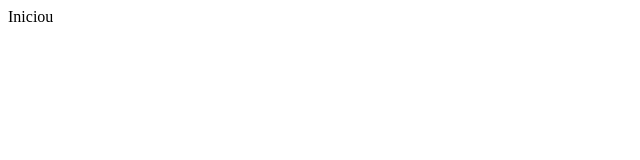
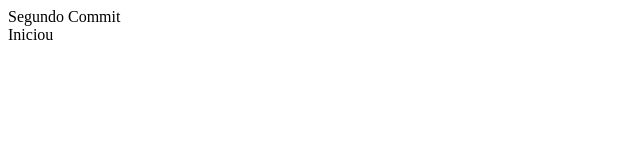
Before and after one commit to MatheusDubberstein/portifolio, a plain HTML site: page index.html in a window 1280 px wide. Shown: the whole page, without its empty margins (0-640 px from the left). Drawn offline with Linux system fonts and the light colour scheme.

Commit message:
Segundo Commit

```diff
--- a/index.html
+++ b/index.html
@@ -5,6 +5,7 @@
     <link rel="stylesheet" href="index.css">
 </head>
 <body>
+    <div>Segundo Commit</div>
     <div>Iniciou</div>
     <script src="index.js"></script>
 </body>
```
